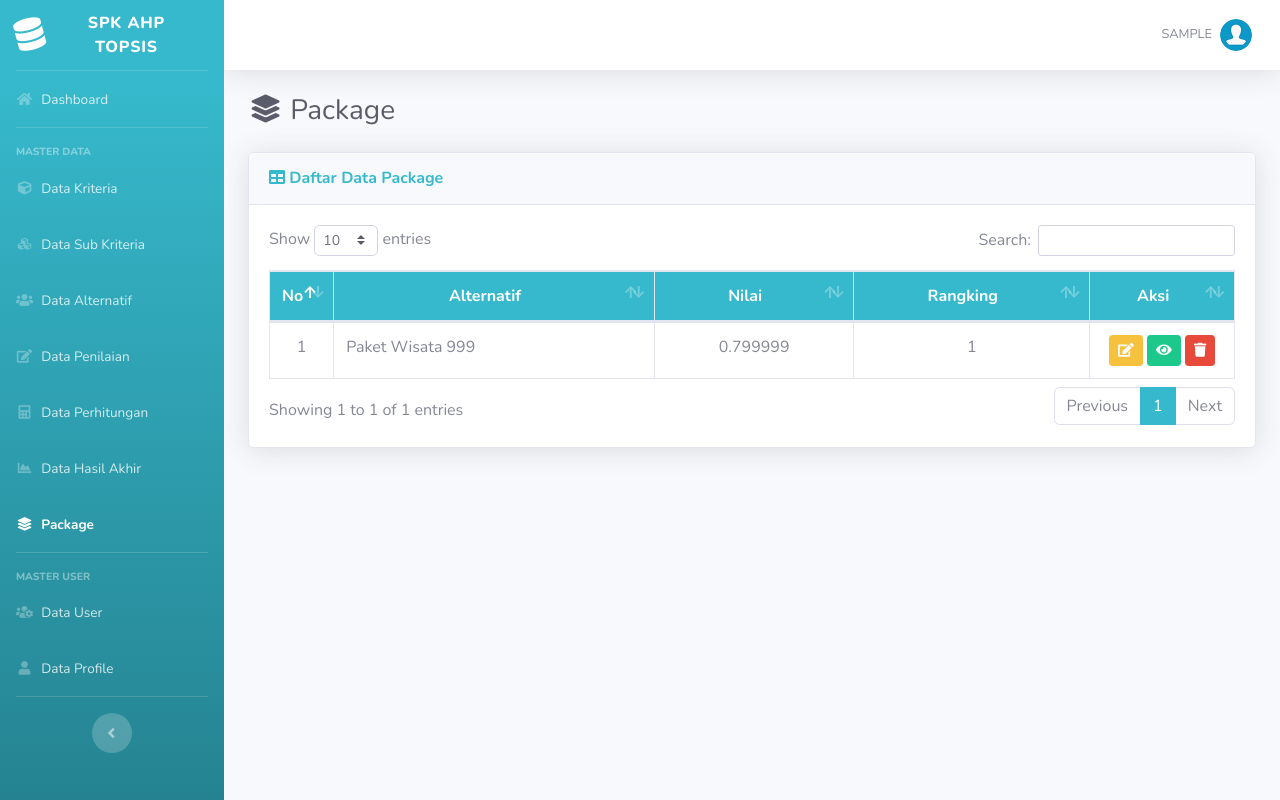
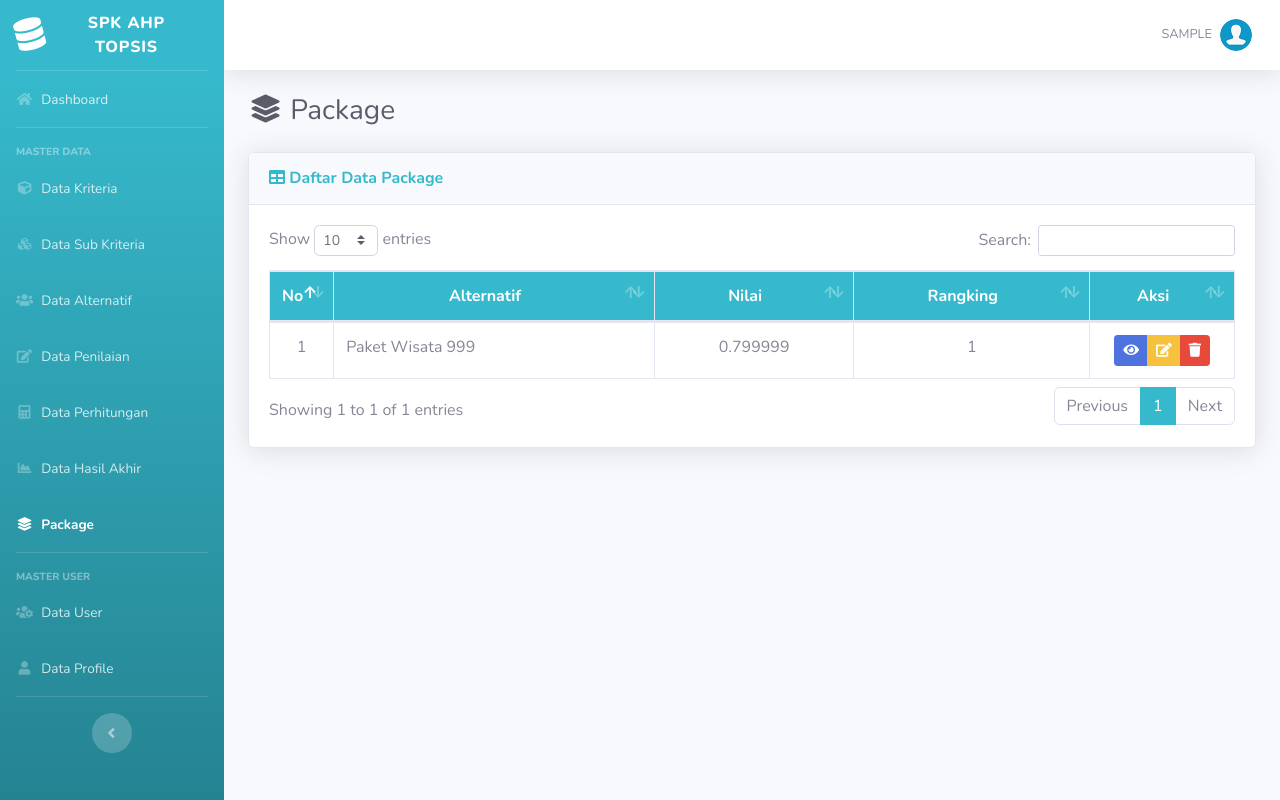
Before and after one commit to alfedaivan/paketan-wisata, a CodeIgniter app: page /database/Package in a window 1280 px wide. Run offline with CodeIgniter, Linux system fonts and the light colour scheme; the visitor is signed in with stand-in values (Sample User, id 1).

Commit message:
minor components

```diff
--- a/application/views/package/detail_package.php
+++ b/application/views/package/detail_package.php
@@ -3,6 +3,9 @@
 <div class="d-sm-flex align-items-center justify-content-between mb-4">
     <h1 class="h3 mb-0 text-gray-800"><i class="fas fa-fw fa-layer-group"></i> Package</h1>
 
+    <a href="<?= base_url('Package'); ?>" class="btn btn-secondary btn-icon-split"><span class="icon text-white-50"><i class="fas fa-arrow-left"></i></span>
+        <span class="text">Kembali</span>
+    </a>
 </div>
 
 <?= $this->session->flashdata('message'); ?>
--- a/application/views/package/index.php
+++ b/application/views/package/index.php
@@ -35,11 +35,13 @@
                         <td>0.799999</td>
                         <td>1</td>
                         <td>
-                            <a data-toggle="modal" class="btn btn-warning btn-sm"><i class="fa fa-edit text-white"></i></a>
-                            <a class="btn btn-success btn-sm" href="<?= base_url('Package/detail') ?>"><i class="fa fa-eye text-white"></i></a>
-                            <?php if ($this->session->userdata('id_user_level') == '1') : ?>
-                                <a data-toggle="modal" class="btn btn-danger btn-sm"><i class="fa fa-trash text-white"></i></a>
-                            <?php endif; ?>
+                            <div class="btn-group" role="button">
+                                <a class="btn btn-primary btn-sm" href="<?= base_url('Package/detail') ?>"><i class="fa fa-eye text-white"></i></a>
+                                <a data-toggle="modal" class="btn btn-warning btn-sm"><i class="fa fa-edit text-white"></i></a>
+                                <?php if ($this->session->userdata('id_user_level') == '1') : ?>
+                                    <a data-toggle="modal" class="btn btn-danger btn-sm"><i class="fa fa-trash text-white"></i></a>
+                                <?php endif; ?>
+                            </div>
                         </td>
                     </tr>
 
```
